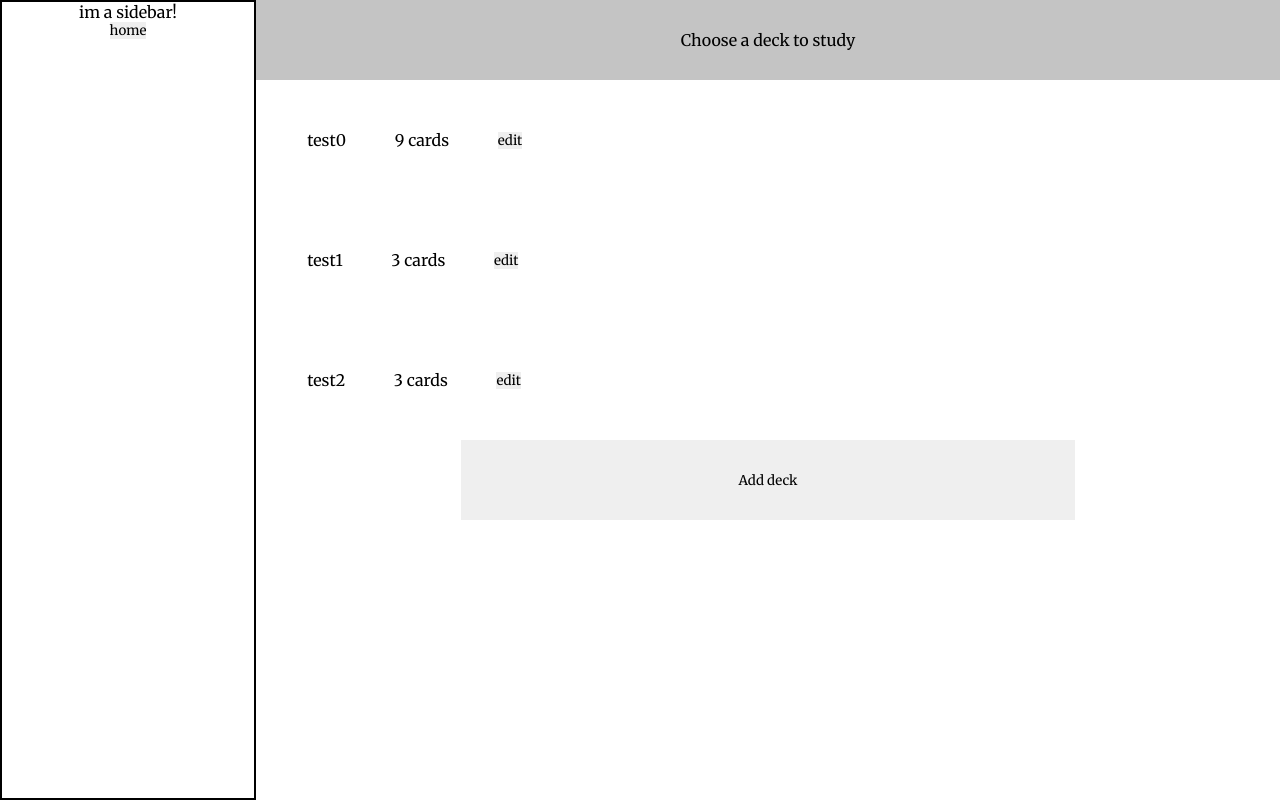
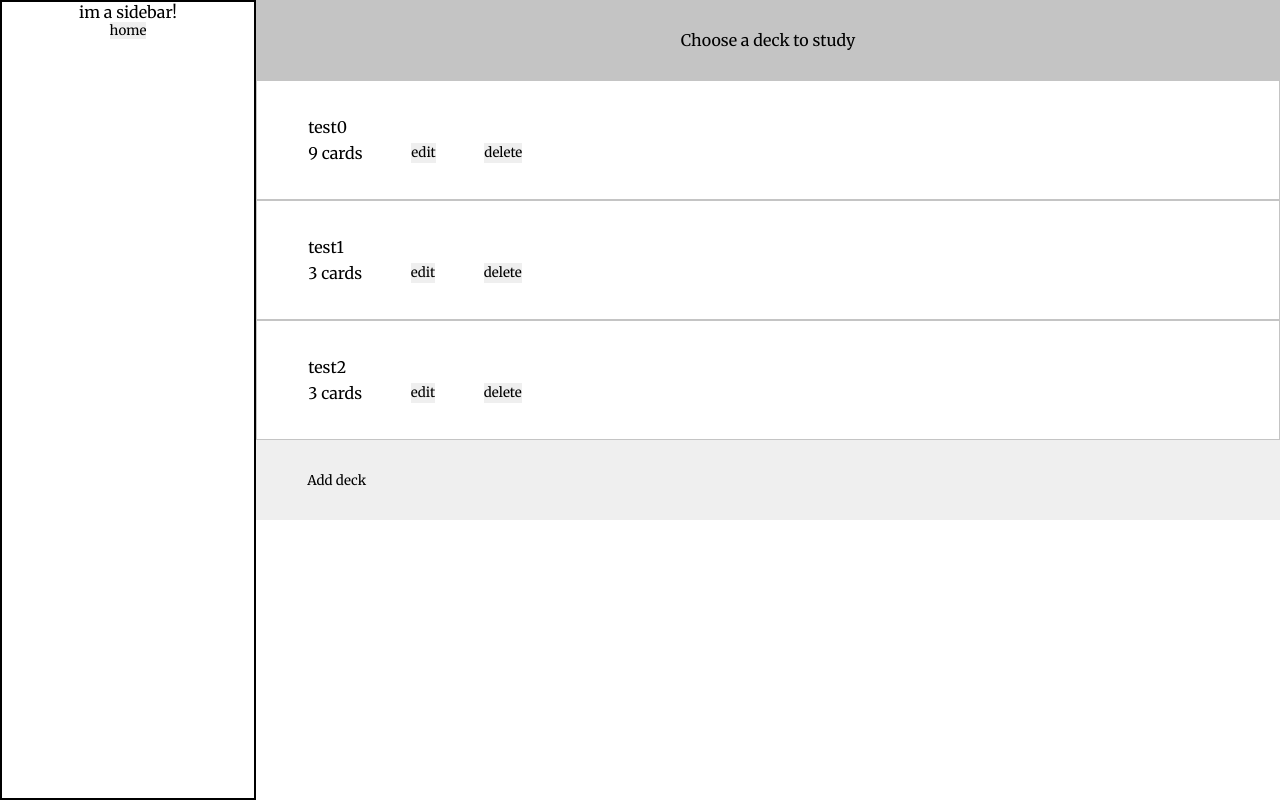
Before and after one commit to w1dering/w1dering.github.io, a React (Vite) app in the folder wild-card/: page / in a window 1280 px wide. Built offline with nearby package versions, Linux system fonts and the light colour scheme; no server answers.

Commit message:
delete deck button, reformatted deck entries
added a delete deck button that will delete by name
reformatted add deck button
reformatted decklistentries
future reformats are planned

```diff
--- a/wild-card/src/App.tsx
+++ b/wild-card/src/App.tsx
@@ -166,11 +166,26 @@ const App = () => {
 	const [APIdata, setAPIData] = useState<APICall>(); // rename once you include api calls
 	const [loading, setLoading] = useState(true);
 	const [data, setData] = useState(tempData);
+	const [totalDecksCreated, setTotalDecksCreated] = useState(data.length);
 
 	const addDeck = () => {
 		setData((prevData) => {
 			const updatedData = [...prevData];
-			updatedData.push({name: `New Deck ${updatedData.length}`, deck: []});
+			updatedData.push({name: `New Deck ${totalDecksCreated + 1}`, deck: []});
+			setTotalDecksCreated(cur => cur + 1);
+			return updatedData;
+		})
+	}
+
+	const deleteDeck = (name: string) => {
+		setData((prevData) => {
+			const updatedData = [...prevData];
+			let index = prevData.findIndex((elem) => elem.name === name);
+			if (index != -1) {
+				updatedData.splice(index, 1);
+			} else {
+				console.log("deck removal for name:", name, "failed");
+			}
 			return updatedData;
 		})
 	}
@@ -320,6 +335,7 @@ const App = () => {
 									cards: entry.deck.length,
 								}))}
 								addDeck={addDeck}
+								deleteDeck={deleteDeck}
 							/>
 						}
 					/>
--- a/wild-card/src/components/DeckList/DeckList.css
+++ b/wild-card/src/components/DeckList/DeckList.css
@@ -20,8 +20,11 @@
 }
 
 #deck-list-add-button {
-    width: 60%;
+    width: 100%;
     flex: 0 0 10%;
     margin-bottom: 1%;
-    align-self: center;
+    display: flex;
+    justify-content: start;
+    align-items: center;
+    padding-left: 5%;
 }
--- a/wild-card/src/components/DeckList/DeckList.tsx
+++ b/wild-card/src/components/DeckList/DeckList.tsx
@@ -2,27 +2,30 @@ import Button from "../Button/Button";
 import DeckListEntry from "../DeckListEntry/DeckListEntry";
 import Header from "../Header/Header";
 
-import "./DeckList.css"
+import "./DeckList.css";
 
 interface Props {
 	entries: {
-		name: string,
+		name: string;
 		cards: number;
 	}[];
-    addDeck: () => void;
+	addDeck: () => void;
+	deleteDeck: (name: string) => void;
 }
 
-const DeckList = ({ entries, addDeck }: Props) => {
-
-    return(
-        <div id="deck-list">
-            <Header id="deck-list-header" content="Choose a deck to study"/>
-            {entries.map((deckListEntry) => (
-                <DeckListEntry name={deckListEntry.name} cards={deckListEntry.cards}/>
-            ))}
-            <Button content="Add deck" id="deck-list-add-button" fn={addDeck}/>
-        </div>
-    )
-
-}
+const DeckList = ({ entries, addDeck, deleteDeck }: Props) => {
+	return (
+		<div id="deck-list">
+			<Header id="deck-list-header" content="Choose a deck to study" />
+			{entries.map((deckListEntry) => (
+				<DeckListEntry
+					name={deckListEntry.name}
+					cards={deckListEntry.cards}
+					deleteDeck={deleteDeck}
+				/>
+			))}
+			<Button content="Add deck" id="deck-list-add-button" fn={addDeck} />
+		</div>
+	);
+};
 export default DeckList;
--- a/wild-card/src/components/DeckListEntry/DeckListEntry.css
+++ b/wild-card/src/components/DeckListEntry/DeckListEntry.css
@@ -1,9 +1,17 @@
 .deck-list-entry {
     display: flex;
-    justify-content: start;
-    align-items: center;
+    flex-direction: column;
+    justify-content: center;
+    align-items: start;
     flex: 0 0 15%;
     gap: 5%;
     width: 100%;
     padding-left: 5%;
+    border: 1px solid #C4c4c4;
 }
+
+.deck-list-entry-content {
+    display: flex;
+    gap: 5%;
+    width: 100%;
+}
--- a/wild-card/src/components/DeckListEntry/DeckListEntry.tsx
+++ b/wild-card/src/components/DeckListEntry/DeckListEntry.tsx
@@ -7,9 +7,10 @@ import "./DeckListEntry.css";
 interface Props {
 	name: string;
 	cards: number;
+	deleteDeck: (name: string) => void;
 }
 
-const DeckListEntry = ({ name, cards }: Props) => {
+const DeckListEntry = ({ name, cards, deleteDeck }: Props) => {
 	const navigate = useNavigate();
 
 	const studyDeck = () => {
@@ -20,9 +21,11 @@ const DeckListEntry = ({ name, cards }: Props) => {
 		navigate(`/edit/${name}`);
 	};
 
+
 	return (
 		<div onClick={studyDeck} className="deck-list-entry">
 			<div>{name}</div>
+			<div className="deck-list-entry-content">
 				<div>
 					{cards} {"card"}
 					{cards !== 1 && "s"}
@@ -34,6 +37,14 @@ const DeckListEntry = ({ name, cards }: Props) => {
 						editDeck();
 					}}
 				/>
+				<Button
+					content="delete"
+					fn={(e: React.MouseEvent<HTMLButtonElement>) => {
+						e.stopPropagation();
+						deleteDeck(name);
+					}}
+				/>
+			</div>
 		</div>
 	);
 };
```
Lines whose indentation alone changed are shown as unchanged.
